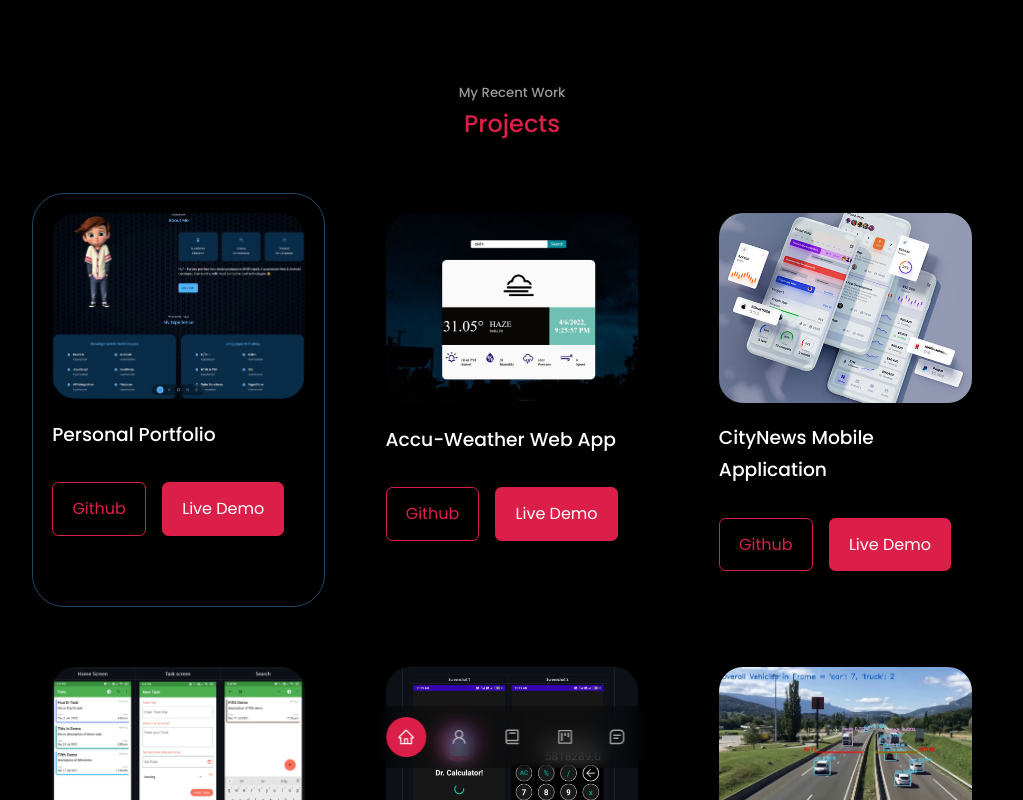
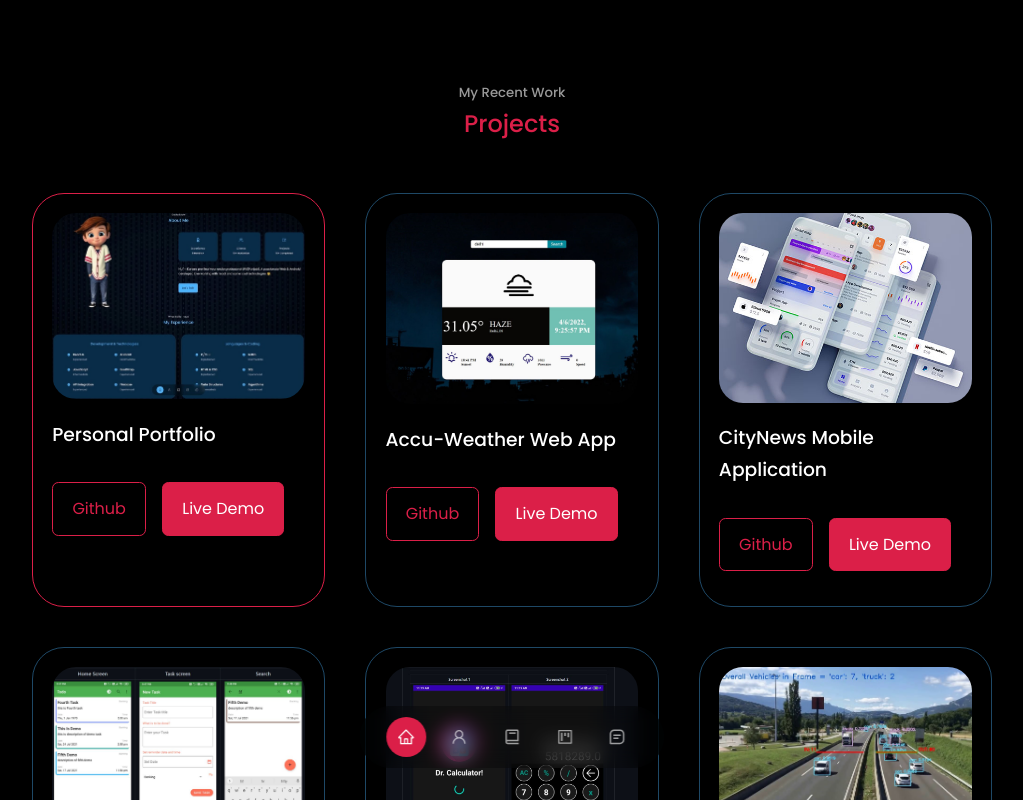
Before and after one commit to thekalyan001/KalyanMishra, a React (Create React App) app: page / in a window 1280 px wide. In both pictures the pointer is over the element 306 px from the left and 2027 px from the top of the page. Shown: the part 1627-2427 px from the top of the page, without its empty margins (128-1151 px from the left). Built offline with nearby package versions, Linux system fonts and the light colour scheme.

Commit message:
Update portfolio.css

```diff
--- a/src/components/portfolio/portfolio.css
+++ b/src/components/portfolio/portfolio.css
@@ -10,10 +10,11 @@
     border-radius: 2rem;
     border: 1px solid transparent;
     transition: var(--transition);
+    border-color: var(--color-primary-variant);
 }
 
 .portfolio__item:hover{
-    border-color: var(--color-primary-variant);
+    border-color: var(--color-primary);
     background: transparent;
 }
 
```
